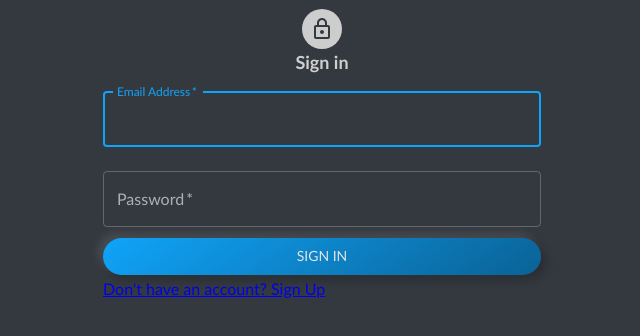
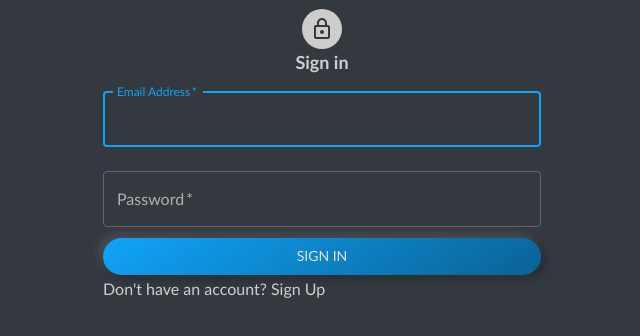
Before and after one commit to CineCrewCoders/frontend, a React (Vite) app: page /login in a window 1280 px wide. Shown: the top 336 px of the page, without its empty margins (318-958 px from the left). Built offline with nearby package versions, Linux system fonts and the light colour scheme.

Commit message:
removed default link styles

```diff
--- a/src/components/Logo.tsx
+++ b/src/components/Logo.tsx
@@ -7,8 +7,8 @@ interface ILogoProps {
 }
 export const Logo: FunctionComponent<ILogoProps> = () => {
     return (
-        <Link to="/">
-            <div style={{ display: 'flex', alignItems: 'center' }}>
+        <Link to="/" style={{ textDecoration: 'none', color: 'inherit' }}>
+            <div style={{ display: 'flex', alignItems: 'center' }} >
                 <LiveTv fontSize="large" sx={{ paddingRight: '4px' }} />
                 <Typography
                     variant="h6"
--- a/src/components/Navbar.tsx
+++ b/src/components/Navbar.tsx
@@ -49,7 +49,6 @@ export const Navbar = () => {
         <Toolbar disableGutters >
           <Container sx={{ display: 'flex', justifyContent: 'space-between' }}>
             <Logo />
-            {/* <Search /> */}
             <Box sx={{ display: { xs: "flex", md: "none" } }}>
               <IconButton
                 size="large"
--- a/src/layouts/AuthLayout.tsx
+++ b/src/layouts/AuthLayout.tsx
@@ -87,7 +87,7 @@ export const AuthLayout: FunctionComponent<IAuthLayoutScreen> = ({ onSubmit, sig
                                 </Button>
                                 <Grid container>
                                     <Grid item>
-                                        {signIn ? <Link to="/register">{"Don't have an account? Sign Up"}</Link> : <Link to="/login">{"Already have an account? Sign In"}</Link>}
+                                        {signIn ? <Link style={{ textDecoration: 'none', color: 'inherit' }} to="/register">{"Don't have an account? Sign Up"}</Link > : <Link style={{ textDecoration: 'none', color: 'inherit' }} to="/login">{"Already have an account? Sign In"}</Link>}
                                     </Grid>
                                 </Grid>
                             </>
@@ -95,6 +95,6 @@ export const AuthLayout: FunctionComponent<IAuthLayoutScreen> = ({ onSubmit, sig
                     </Box>
                 </Box>
             </Container>
-            </>
+        </>
     )
 }
```
